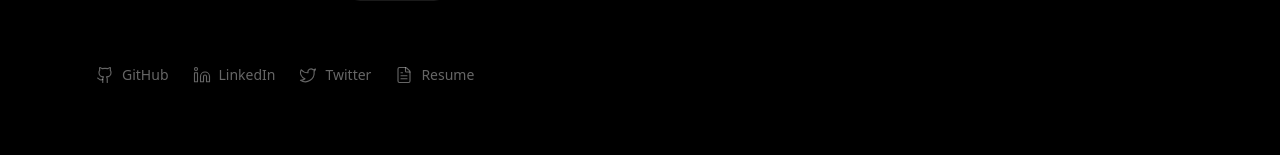
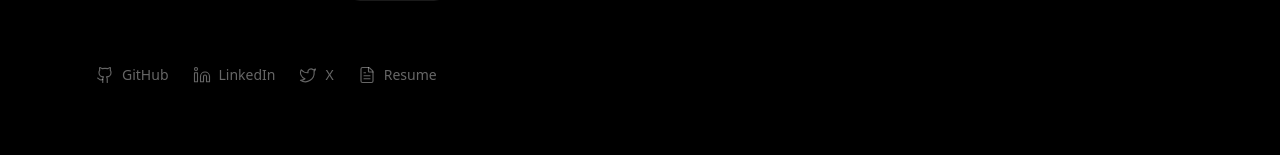
Before and after one commit to adityasharmawork/adityasharmapro, a Next.js app: page / in a window 1280 px wide. Shown: the part 5851-6006 px from the top of the page. Built offline with nearby package versions, Linux system fonts and the light colour scheme.

Commit message:
Fixed Build Errors

```diff
--- a/components/sections/contact.tsx
+++ b/components/sections/contact.tsx
@@ -31,7 +31,7 @@ export function Contact({ personal, socials }: ContactProps) {
   const socialLinks = [
     { icon: Github, label: "GitHub", href: socials.github },
     { icon: Linkedin, label: "LinkedIn", href: socials.linkedin },
-    { icon: Twitter, label: "Twitter", href: socials.twitter },
+    { icon: Twitter, label: "X", href: socials.x },
     { icon: FileText, label: "Resume", href: socials.resume },
   ];
 
--- a/types/portfolio.ts
+++ b/types/portfolio.ts
@@ -46,7 +46,7 @@ export interface Achievement {
 export interface Socials {
   github: string;
   linkedin: string;
-  twitter: string;
+  x: string;
   resume: string;
 }
 
```
